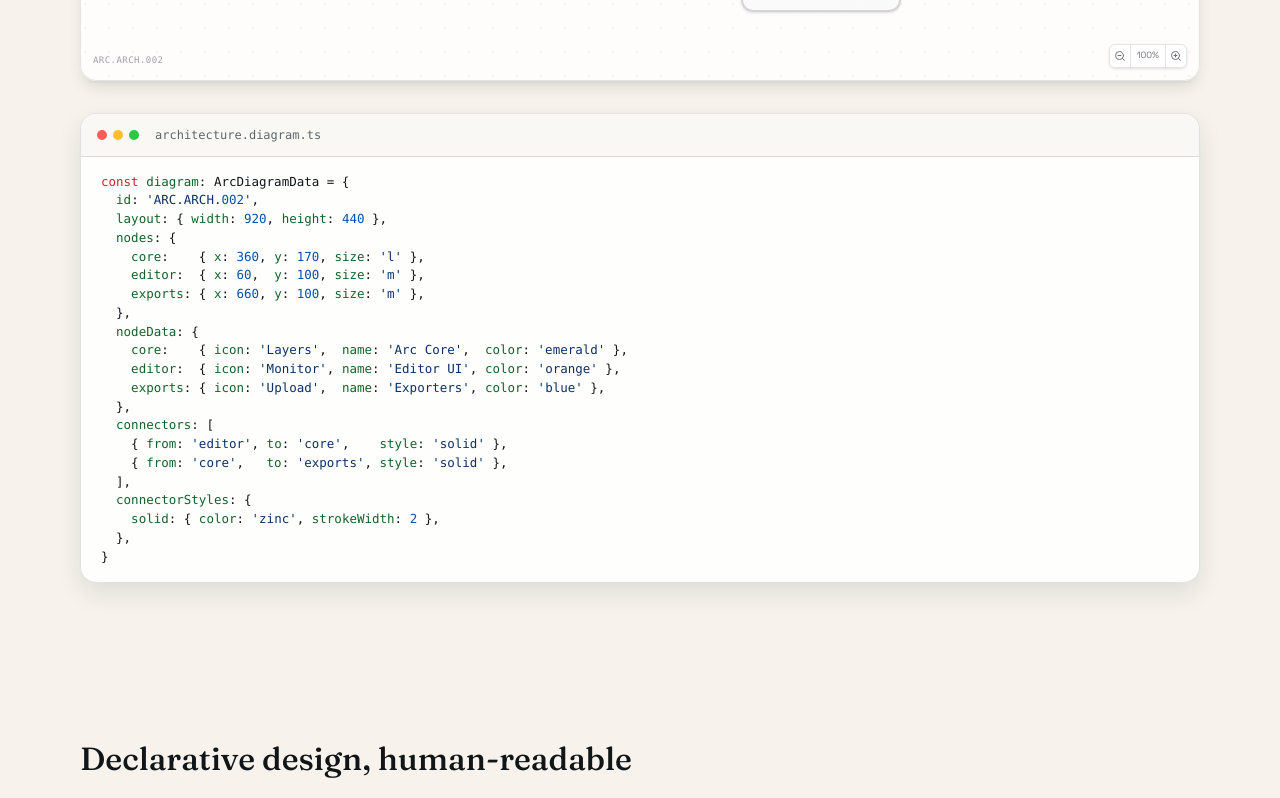
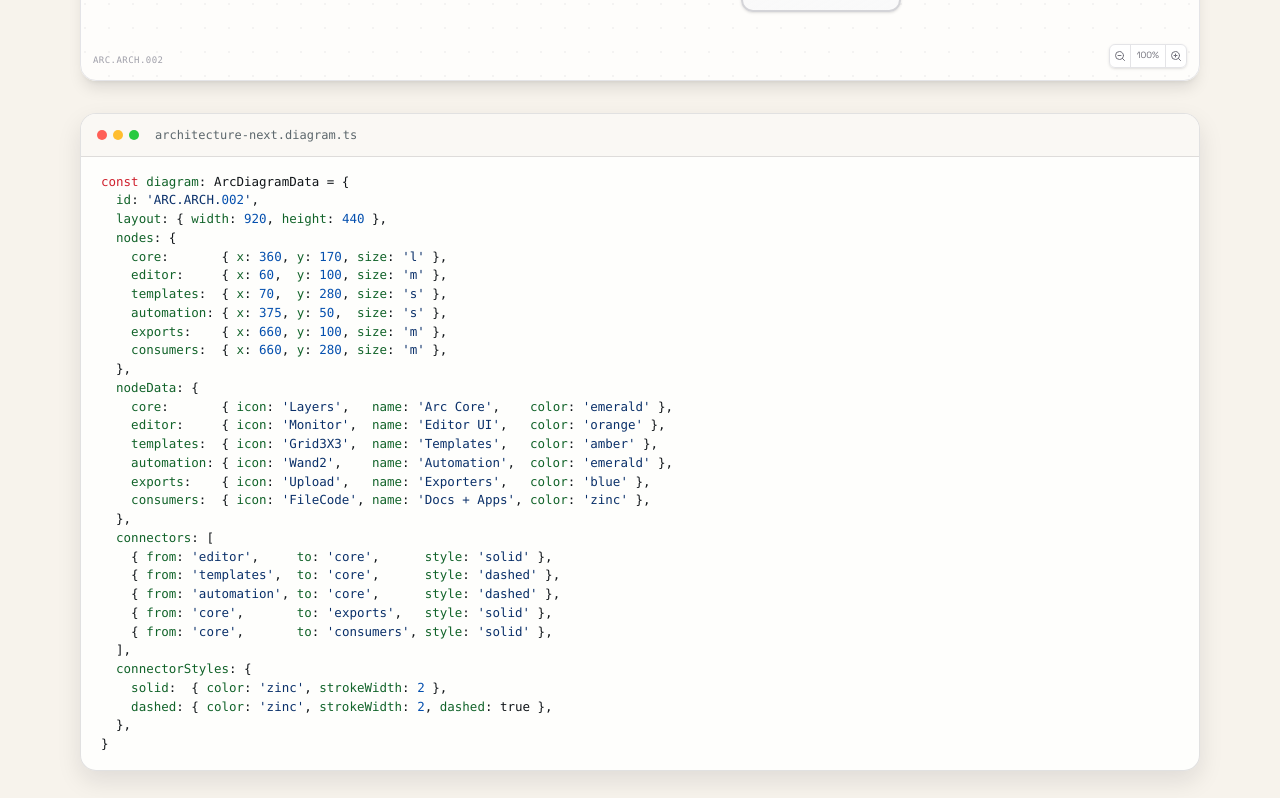
Before and after one commit to arach/arc, a React (Vite) app: page / in a window 1280 px wide. Shown: the part 2440-3238 px from the top of the page. Built offline with nearby package versions, Linux system fonts and the light colour scheme.

Commit message:
🐛 Fix diagram showcases to show actual matching markup
- ARCH.001: Show all 5 nodes and 4 connectors that actually render
- ARCH.002: Show all 6 nodes and 5 connectors that actually render
- Code display now matches what the diagram player renders
- No more fake/simplified examples

```diff
--- a/src/components/ArcArchitectureNext.tsx
+++ b/src/components/ArcArchitectureNext.tsx
@@ -1,44 +1,51 @@
 import ArcDiagram from './ArcDiagram'
 import diagram from './diagrams/architecture-next.diagram'
 
-// Clean source representation for display
+// Actual source that generates the diagram
 const sourceCode = `const diagram: ArcDiagramData = {
   id: 'ARC.ARCH.002',
   layout: { width: 920, height: 440 },
   nodes: {
-    core:    { x: 360, y: 170, size: 'l' },
-    editor:  { x: 60,  y: 100, size: 'm' },
-    exports: { x: 660, y: 100, size: 'm' },
+    core:       { x: 360, y: 170, size: 'l' },
+    editor:     { x: 60,  y: 100, size: 'm' },
+    templates:  { x: 70,  y: 280, size: 's' },
+    automation: { x: 375, y: 50,  size: 's' },
+    exports:    { x: 660, y: 100, size: 'm' },
+    consumers:  { x: 660, y: 280, size: 'm' },
   },
   nodeData: {
-    core:    { icon: 'Layers',  name: 'Arc Core',  color: 'emerald' },
-    editor:  { icon: 'Monitor', name: 'Editor UI', color: 'orange' },
-    exports: { icon: 'Upload',  name: 'Exporters', color: 'blue' },
+    core:       { icon: 'Layers',   name: 'Arc Core',    color: 'emerald' },
+    editor:     { icon: 'Monitor',  name: 'Editor UI',   color: 'orange' },
+    templates:  { icon: 'Grid3X3',  name: 'Templates',   color: 'amber' },
+    automation: { icon: 'Wand2',    name: 'Automation',  color: 'emerald' },
+    exports:    { icon: 'Upload',   name: 'Exporters',   color: 'blue' },
+    consumers:  { icon: 'FileCode', name: 'Docs + Apps', color: 'zinc' },
   },
   connectors: [
-    { from: 'editor', to: 'core',    style: 'solid' },
-    { from: 'core',   to: 'exports', style: 'solid' },
+    { from: 'editor',     to: 'core',      style: 'solid' },
+    { from: 'templates',  to: 'core',      style: 'dashed' },
+    { from: 'automation', to: 'core',      style: 'dashed' },
+    { from: 'core',       to: 'exports',   style: 'solid' },
+    { from: 'core',       to: 'consumers', style: 'solid' },
   ],
   connectorStyles: {
-    solid: { color: 'zinc', strokeWidth: 2 },
+    solid:  { color: 'zinc', strokeWidth: 2 },
+    dashed: { color: 'zinc', strokeWidth: 2, dashed: true },
   },
 }`
 
 export default function ArcArchitectureNext() {
   return (
     <div className="arc-showcase">
-      {/* Diagram section */}
       <div className="arc-showcase-diagram">
         <ArcDiagram data={diagram} theme="light" />
       </div>
-
-      {/* Code section below */}
       <div className="arc-showcase-code">
         <div className="arc-showcase-code-header">
           <span className="arc-showcase-dot arc-showcase-dot-red" />
           <span className="arc-showcase-dot arc-showcase-dot-yellow" />
           <span className="arc-showcase-dot arc-showcase-dot-green" />
-          <span className="arc-showcase-filename">architecture.diagram.ts</span>
+          <span className="arc-showcase-filename">architecture-next.diagram.ts</span>
         </div>
         <pre className="arc-showcase-pre">
           <code dangerouslySetInnerHTML={{ __html: highlightCode(sourceCode) }} />
--- a/src/components/ArcIntroDiagram.tsx
+++ b/src/components/ArcIntroDiagram.tsx
@@ -1,6 +1,7 @@
 import ArcDiagram from './ArcDiagram'
 import diagram from './diagrams/architecture-intro.diagram'
 
+// Actual source that generates the diagram
 const sourceCode = `const diagram: ArcDiagramData = {
   id: 'ARC.ARCH.001',
   layout: { width: 860, height: 400 },
@@ -8,19 +9,27 @@ const sourceCode = `const diagram: ArcDiagramData = {
     editor:    { x: 50,  y: 50,  size: 'l' },
     templates: { x: 70,  y: 200, size: 'm' },
     model:     { x: 340, y: 150, size: 'm' },
+    exporters: { x: 340, y: 280, size: 'm' },
+    docs:      { x: 600, y: 150, size: 'm' },
   },
   nodeData: {
-    editor:    { icon: 'Monitor', name: 'Arc Editor',    color: 'violet' },
-    templates: { icon: 'Grid3X3', name: 'Templates',     color: 'amber' },
-    model:     { icon: 'Layers',  name: 'Diagram Model', color: 'blue' },
+    editor:    { icon: 'Monitor',  name: 'Arc Editor',    color: 'violet' },
+    templates: { icon: 'Grid3X3',  name: 'Templates',     color: 'amber' },
+    model:     { icon: 'Layers',   name: 'Diagram Model', color: 'blue' },
+    exporters: { icon: 'Upload',   name: 'Exporters',     color: 'emerald' },
+    docs:      { icon: 'FileCode', name: 'Docs + Apps',   color: 'zinc' },
   },
   connectors: [
-    { from: 'editor',    to: 'model', style: 'diagram' },
-    { from: 'templates', to: 'model', style: 'themes' },
+    { from: 'editor',    to: 'model',     style: 'diagram' },
+    { from: 'templates', to: 'model',     style: 'themes' },
+    { from: 'model',     to: 'docs',      style: 'publish' },
+    { from: 'model',     to: 'exporters', style: 'export' },
   ],
   connectorStyles: {
-    diagram: { color: 'violet', label: 'diagram' },
-    themes:  { color: 'amber',  label: 'themes' },
+    diagram: { color: 'violet',  label: 'diagram' },
+    themes:  { color: 'amber',   label: 'themes' },
+    publish: { color: 'blue',    label: 'publish' },
+    export:  { color: 'emerald', label: 'export' },
   },
 }`
 
@@ -35,7 +44,7 @@ export default function ArcIntroDiagram() {
           <span className="arc-showcase-dot arc-showcase-dot-red" />
           <span className="arc-showcase-dot arc-showcase-dot-yellow" />
           <span className="arc-showcase-dot arc-showcase-dot-green" />
-          <span className="arc-showcase-filename">intro.diagram.ts</span>
+          <span className="arc-showcase-filename">architecture-intro.diagram.ts</span>
         </div>
         <pre className="arc-showcase-pre">
           <code dangerouslySetInnerHTML={{ __html: highlightCode(sourceCode) }} />
```
